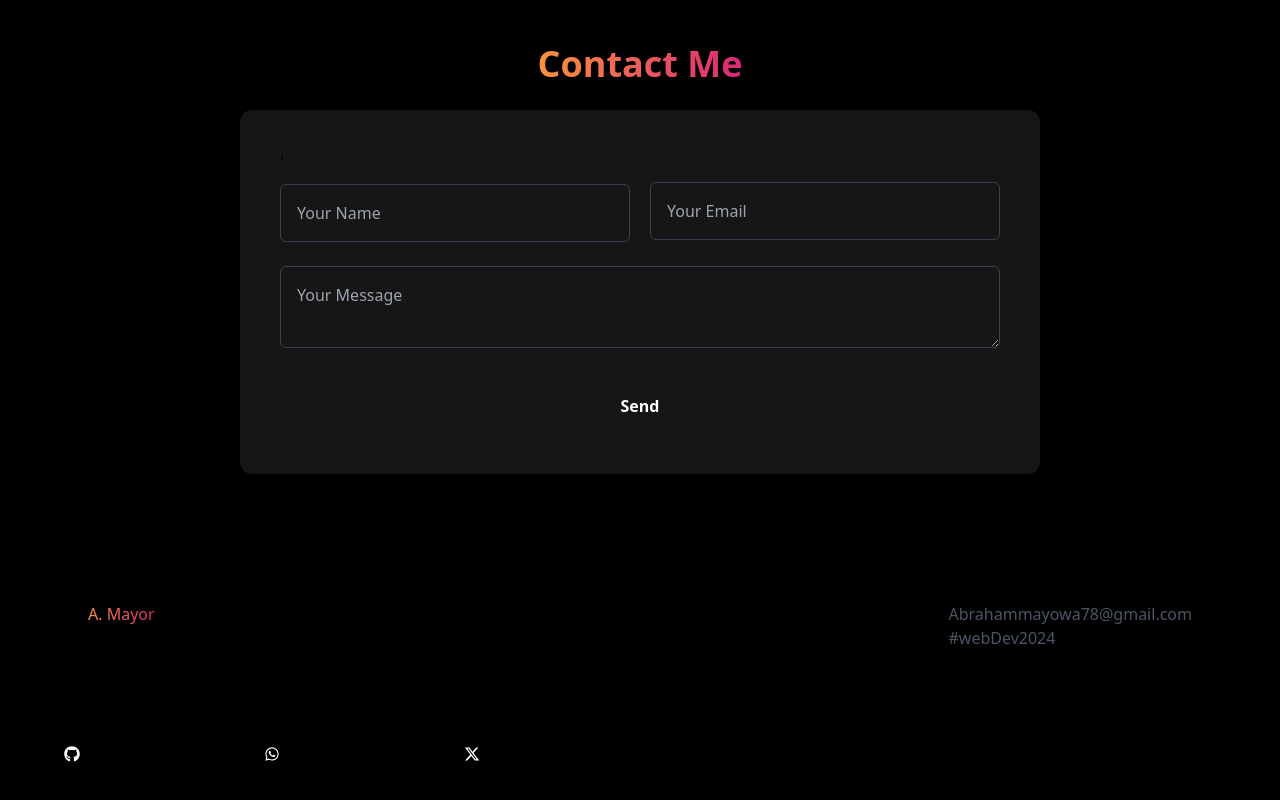
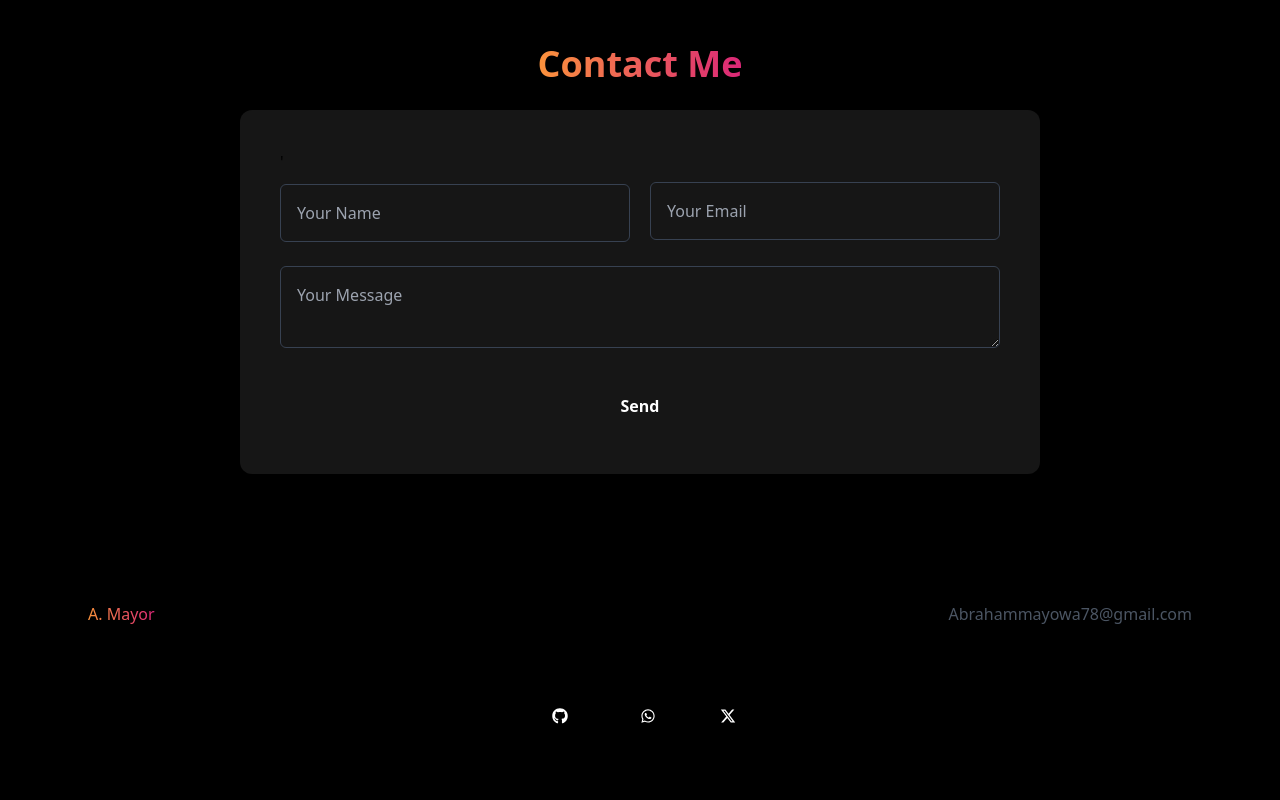
Before and after one commit to Mayor78/Main-portfolio, a React (Create React App) app: page / in a window 1280 px wide. Shown: the part 2513-3313 px from the top of the page. After the commit the page ends 3277 px from the top, so only its background shows below. Built offline with nearby package versions, Linux system fonts and the light colour scheme.

Commit message:
icon added

```diff
--- a/src/component/Footer.jsx
+++ b/src/component/Footer.jsx
@@ -7,12 +7,12 @@ const Footer = () => {
     <div>
         <div className="max-w-[1200px] sm:h-[150px] p-12 flex justify-between mx-auto">
             <span className='primary-color'>A. Mayor</span>
-            <p className='text-gray-600 hover:text-white cursor-pointer'>Abrahammayowa78@gmail.com <br />#webDev2024</p>
+            <p className='text-gray-600 hover:text-white cursor-pointer'>Abrahammayowa78@gmail.com <br /></p>
         </div>
-        <div className=" text-white h-[20px]  cursor-pointer md:mr-4   items-center justify-center  md:h-[100px] max-w-[1200px] mx-auto grid grid-cols-6 ">
-          <FaGithub/>
-          <MdWhatsapp />
-          <FaXTwitter />
+        <div className=" text-white h-[20px]  flex py-3 items-center justify-center mb-5 ">
+         <a href="https://github.com/Mayor78"> <FaGithub className='5-xl m-10 hover:bg-primary-color '/></a>
+         <a href=""> <MdWhatsapp className='5-xl m-8 ' /></a>
+         <a href=""><FaXTwitter className='5-xl m-8 '/></a>
 
         </div>
 
```
